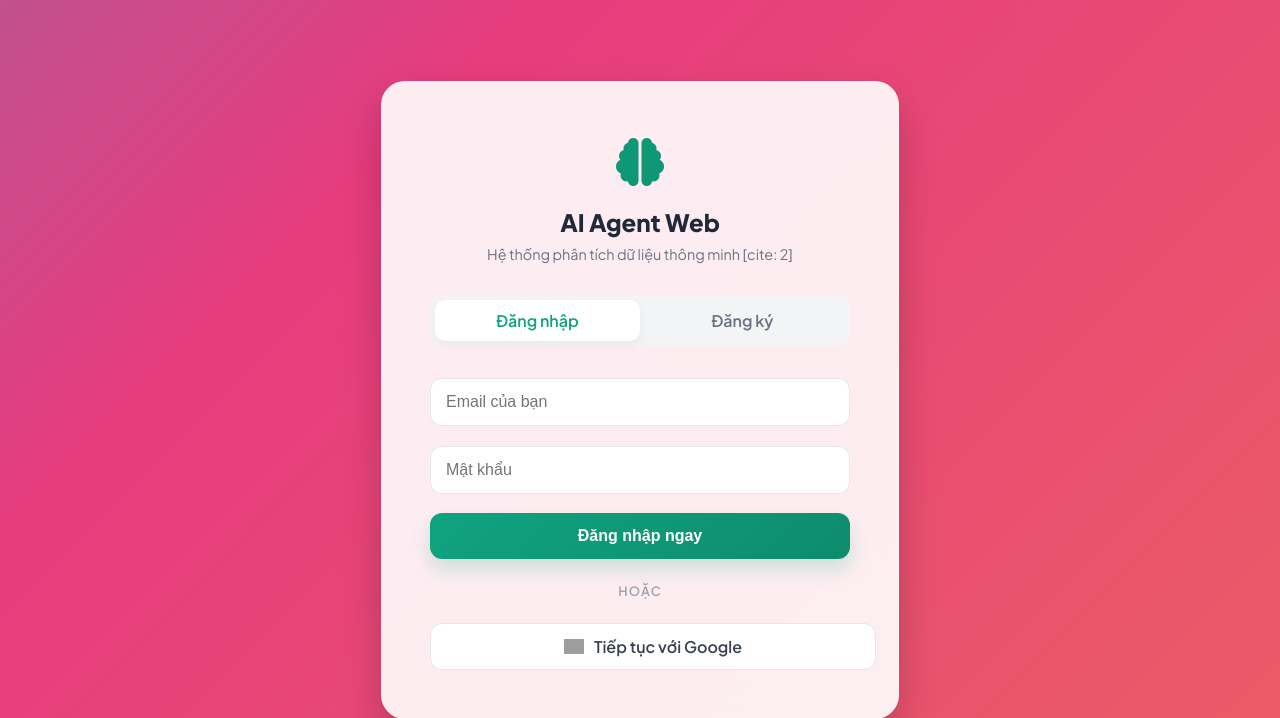
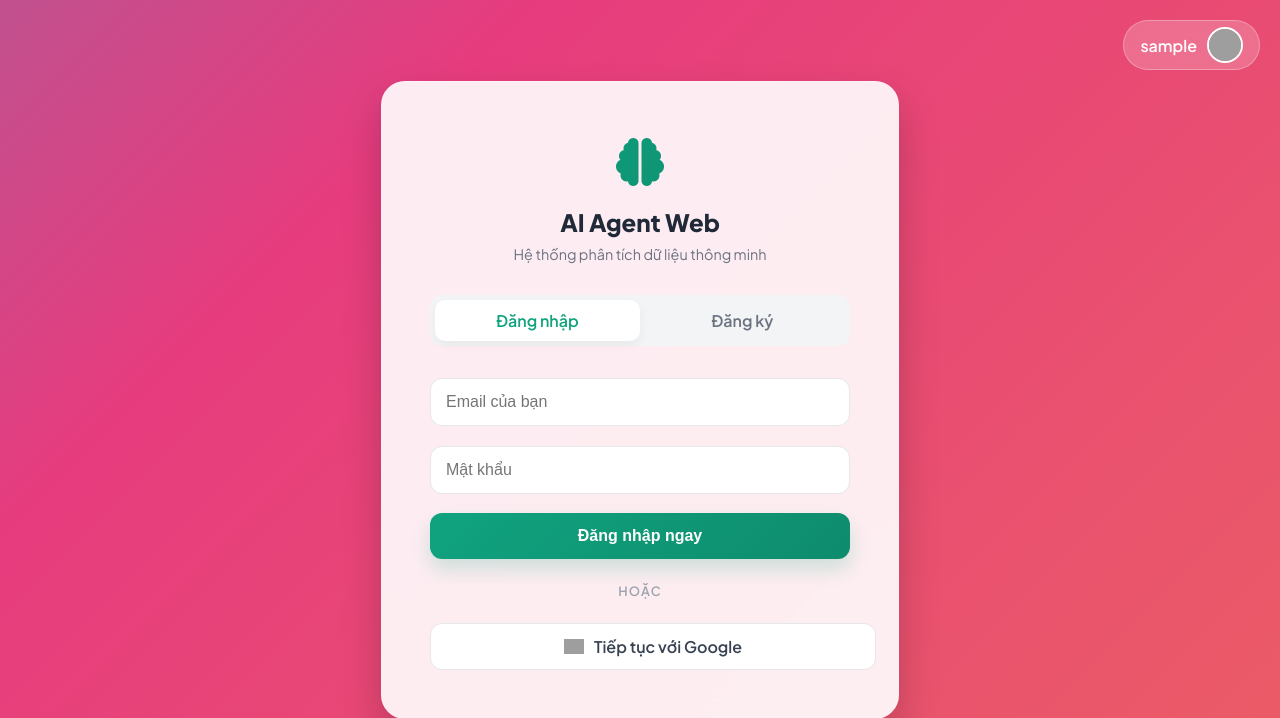
Before and after one commit to hungxike2007-design/Ai-agent, a Flask app: page / in a window 1280 px wide. Shown: the top 718 px of the page. Run offline with Flask 3, Linux system fonts and the light colour scheme; the visitor is signed in with stand-in values (Sample User, id 1); grey boxes are pictures that could not be loaded.

Commit message:
API và USER profile

```diff
--- a/ai_engine.py
+++ b/ai_engine.py
@@ -3,7 +3,7 @@ import pandas as pd
 import google.generativeai as genai
 
 # 1. Cấu hình Gemini (Dán Key của bạn vào chỗ '...' nhé)
-genai.configure(api_key="AQ.Ab8RN6LDNEY-0tks7O6gSLGz7zNEcHyum0swayA71h_hrsxpQA") # THAY MÃ CỦA BẠN VÀO ĐÂY
+genai.configure(api_key="AQ.Ab8RN6IIXu_L9VBElwSKbafO6R6DO4qA9rW-3orT9NGDGSFPtA") # THAY MÃ CỦA BẠN VÀO ĐÂY
 from google.generativeai.types import HarmCategory, HarmBlockThreshold
 
 # Thêm cấu hình này để AI không bị chặn trả lời
--- a/app.py
+++ b/app.py
@@ -3,7 +3,7 @@ import pandas as pd
 import google.generativeai as genai
 
 # 1. Cấu hình Gemini (Dán Key của bạn vào chỗ '...' nhé)
-genai.configure(api_key="AQ.Ab8RN6LDNEY-0tks7O6gSLGz7zNEcHyum0swayA71h_hrsxpQA") # THAY MÃ CỦA BẠN VÀO ĐÂY
+genai.configure(api_key="AQ.Ab8RN6IIXu_L9VBElwSKbafO6R6DO4qA9rW-3orT9NGDGSFPtA") # THAY MÃ CỦA BẠN VÀO ĐÂY
 from google.generativeai.types import HarmCategory, HarmBlockThreshold
 
 # Thêm cấu hình này để AI không bị chặn trả lời
--- a/controllers/ai_controller.py
+++ b/controllers/ai_controller.py
@@ -9,7 +9,7 @@ from services.report_service import get_report_prompt
 ai_bp = Blueprint('ai', __name__)
 
 # Cấu hình Gemini [cite: 160]
-genai.configure(api_key="AIzaSyCOYbNAyyazkuRw_p_VJHam_MpaygKBo_0")
+genai.configure(api_key="AQ.Ab8RN6IIXu_L9VBElwSKbafO6R6DO4qA9rW-3orT9NGDGSFPtA")
 model = genai.GenerativeModel('gemini-flash-latest')
 
 # Cache lưu trữ phản hồi AI mới nhất để xuất báo cáo [cite: 9]
--- a/main.py
+++ b/main.py
@@ -1,7 +1,7 @@
 from flask import Flask
 from controllers.auth_controller import auth_bp, oauth
 from controllers.ai_controller import ai_bp
-
+from controllers.api_controller import api_bp
 app = Flask(__name__)
 
 
@@ -15,6 +15,7 @@ oauth.init_app(app)
 # Lưu ý: Nếu trang chủ là trang đăng nhập, ta để url_prefix của auth là '/'
 app.register_blueprint(auth_bp, url_prefix='/')
 app.register_blueprint(ai_bp, url_prefix='/ai')
+app.register_blueprint(api_bp, url_prefix='/api/v1')
 
 if __name__ == '__main__':
     print("🚀 Đồ án đang chạy tại: http://127.0.0.1:5000")
--- a/templates/index.html
+++ b/templates/index.html
@@ -3,7 +3,7 @@
 <head>
     <meta charset="UTF-8">
     <meta name="viewport" content="width=device-width, initial-scale=1.0">
-    <title>AI Agent  - Đăng nhập hệ thống</title>
+    <title>AI Agent - Đăng nhập hệ thống</title>
     <link href="https://fonts.googleapis.com/css2?family=Plus+Jakarta+Sans:wght@400;600;800&display=swap" rel="stylesheet">
     <link rel="stylesheet" href="https://cdnjs.cloudflare.com/ajax/libs/font-awesome/6.4.0/css/all.min.css">
 
@@ -20,7 +20,6 @@
             display: flex;
             align-items: center;
             justify-content: center;
-            /* Nền Gradient chuyển động cực chill */
             background: var(--bg-animate);
             background-size: 400% 400%;
             animation: gradientBG 15s ease infinite;
@@ -33,7 +32,69 @@
             100% { background-position: 0% 50%; }
         }
 
-        /* Hiệu ứng Glassmorphism cho Card */
+        /* --- CSS CHO PROFILE Ở GÓC (MỚI THÊM) --- */
+        .user-profile-container {
+            position: absolute;
+            top: 20px;
+            right: 20px;
+            z-index: 1000;
+        }
+
+        .user-trigger {
+            display: flex;
+            align-items: center;
+            background: rgba(255, 255, 255, 0.2);
+            backdrop-filter: blur(10px);
+            padding: 6px 16px;
+            border-radius: 50px;
+            cursor: pointer;
+            border: 1px solid rgba(255, 255, 255, 0.3);
+            transition: 0.3s;
+        }
+
+        .user-trigger:hover {
+            background: rgba(255, 255, 255, 0.3);
+        }
+
+        .avatar-circle {
+            width: 32px;
+            height: 32px;
+            border-radius: 50%;
+            border: 2px solid #fff;
+            margin-left: 10px;
+            object-fit: cover;
+        }
+
+        .dropdown-content {
+            display: none;
+            position: absolute;
+            right: 0;
+            top: 55px;
+            background: white;
+            min-width: 220px;
+            border-radius: 16px;
+            box-shadow: 0 15px 35px rgba(0,0,0,0.2);
+            overflow: hidden;
+            animation: slideDown 0.3s ease-out;
+        }
+
+        @keyframes slideDown {
+            from { opacity: 0; transform: translateY(-10px); }
+            to { opacity: 1; transform: translateY(0); }
+        }
+
+        .dropdown-content a {
+            padding: 12px 20px;
+            display: block;
+            text-decoration: none;
+            color: #374151;
+            font-size: 0.9rem;
+            transition: 0.2s;
+        }
+
+        .dropdown-content a:hover { background: #f3f4f6; }
+
+        /* --- PHẦN CŨ CỦA HÙNG --- */
         .auth-container {
             background: rgba(255, 255, 255, 0.9);
             backdrop-filter: blur(15px);
@@ -57,7 +118,6 @@
         h2 { font-weight: 800; margin: 0; color: #1f2937; }
         p { color: #6b7280; font-size: 0.9rem; margin-top: 0.5rem; }
 
-        /* Tabs hiện đại */
         .tabs {
             display: flex;
             background: #f3f4f6;
@@ -82,7 +142,6 @@
             box-shadow: 0 4px 10px rgba(0,0,0,0.05);
         }
 
-        /* Form styling */
         .form-group { margin-bottom: 1.2rem; position: relative; }
 
         input {
@@ -135,6 +194,7 @@
             font-weight: 600;
             color: #374151;
             transition: 0.3s;
+            text-decoration: none;
         }
 
         .btn-google:hover { background: #f9fafb; }
@@ -143,10 +203,28 @@
 </head>
 <body>
 
+{% if session['user_id'] %}
+<div class="user-profile-container">
+    <div class="user-trigger" onclick="toggleDropdown()">
+        <span style="color: white; font-weight: 600;">{{ session['username'] }}</span>
+        <img src="{{ session['avatar'] if session['avatar'] else 'https://ui-avatars.com/api/?name=' + session['username'] }}" alt="Avatar" class="avatar-circle">
+    </div>
+    <div id="userDropdown" class="dropdown-content">
+        <div style="padding: 15px; background: #f9fafb;">
+            <p style="margin:0; font-weight:800; color:#1f2937;">{{ session['username'] }}</p>
+            <p style="margin:0; font-size:11px; color:#6b7280;">{{ session['email'] }}</p>
+        </div>
+        <hr style="margin:0; border:0; border-top: 1px solid #eee;">
+        <a href="{{ url_for('ai.dashboard') }}"><i class="fas fa-rocket" style="margin-right:10px; color:#10a37f;"></i> Vào Dashboard</a>
+        <a href="{{ url_for('auth.logout') }}" style="color:#e11d48;"><i class="fas fa-power-off" style="margin-right:10px;"></i> Đăng xuất</a>
+    </div>
+</div>
+{% endif %}
+
 <div class="auth-container">
     <div class="logo-icon"><i class="fas fa-brain"></i></div>
     <h2>AI Agent Web</h2>
-    <p>Hệ thống phân tích dữ liệu thông minh [cite: 2]</p>
+    <p>Hệ thống phân tích dữ liệu thông minh</p>
 
     <div class="tabs">
         <div class="tab active" id="login-tab" onclick="switchTab('login')">Đăng nhập</div>
@@ -182,7 +260,7 @@
 
     <div style="text-align:center; margin: 1.5rem 0; color: #9ca3af; font-size: 0.8rem; font-weight: 600; text-transform: uppercase; letter-spacing: 1px;">Hoặc</div>
 
-    <a href="{{ url_for('auth.google_login') }}" class="btn-google" style="text-decoration: none; display: flex; align-items: center; justify-content: center; gap: 10px;">
+    <a href="{{ url_for('auth.google_login') }}" class="btn-google">
         <img src="https://upload.wikimedia.org/wikipedia/commons/c/c1/Google_%22G%22_logo.svg" alt="Google Logo" style="width: 20px;">
         Tiếp tục với Google
     </a>
@@ -207,6 +285,19 @@
             loginForm.classList.add('hidden');
         }
     }
+
+    // JS CHO DROPDOWN PROFILE
+    function toggleDropdown() {
+        const dropdown = document.getElementById('userDropdown');
+        dropdown.style.display = dropdown.style.display === 'block' ? 'none' : 'block';
+    }
+
+    window.onclick = function(event) {
+        if (!event.target.closest('.user-profile-container')) {
+            const dropdown = document.getElementById('userDropdown');
+            if (dropdown) dropdown.style.display = 'none';
+        }
+    }
 </script>
 
 </body>
```
Also changed, not shown: controllers/api_controller.py (added, +37 -0 lines), templates/dashboard.html (+42 -5 lines), static/css/style.css (line endings or trailing spaces).
